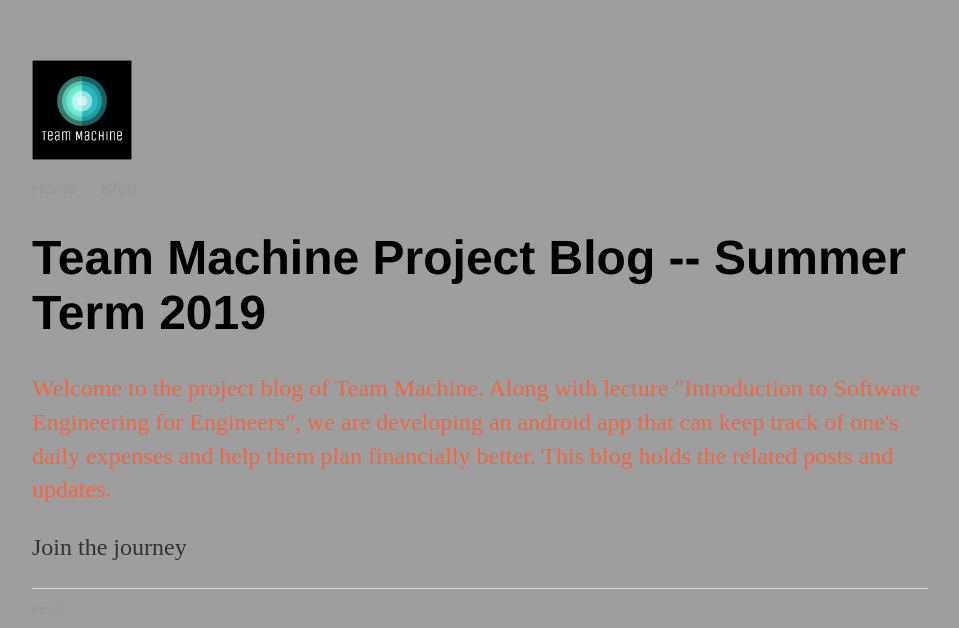
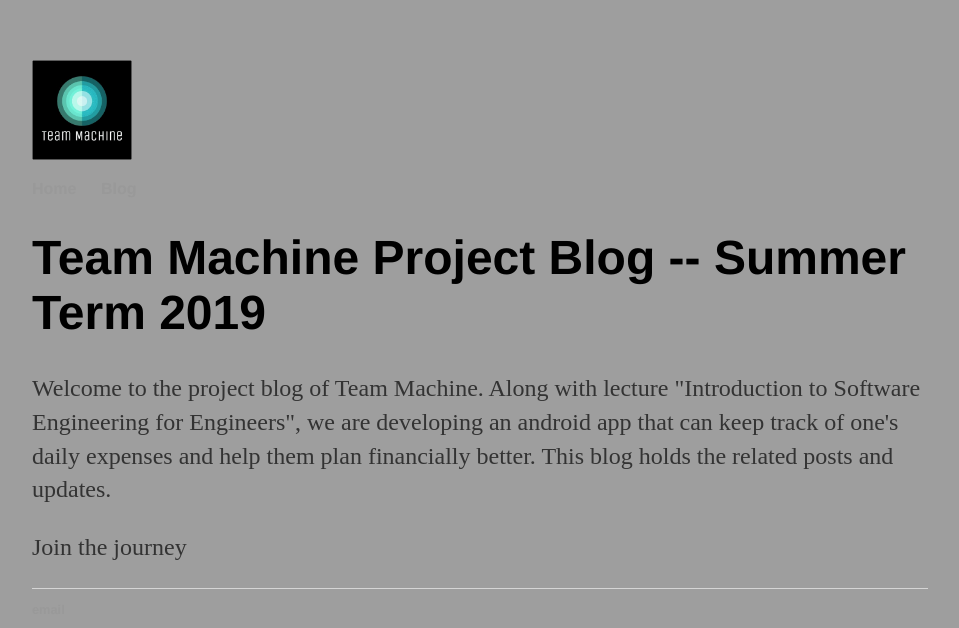
Before and after one commit to DBSE-teaching/isee2019-TeamMachine, a Jekyll site: the page built from docs/index.html, in a window 1280 px wide. Shown: the top 628 px of the page, without its empty margins (160-1119 px from the left). Built offline with Jekyll 4.4.1, drawn with Linux system fonts in a browser that asks for light colours; a file with an impossible date is left out.

Commit message:
Update index.html

```diff
--- a/docs/index.html
+++ b/docs/index.html
@@ -4,12 +4,12 @@
 ---
 <div class="blurb">
 	<h1>Team Machine Project Blog -- Summer Term 2019</h1>
-		<body background="{{site.baseurl}}//images/B2.jpg" width=5 height=5>
+		<body background="{{site.baseurl}}//images/B2.jpg" width=0.1 height=0.1>
 
-	<p><font color="#f46542">Welcome to the project blog of Team Machine.
+	<p>Welcome to the project blog of Team Machine.
 		Along with lecture "Introduction to Software Engineering for Engineers", we are developing an android app that can keep track of one's daily expenses and help them plan financially better.
 		This blog holds the related posts and updates.
-	</font></p>
+	</p>
 	<p>
 		Join the journey
 	</p>
```
